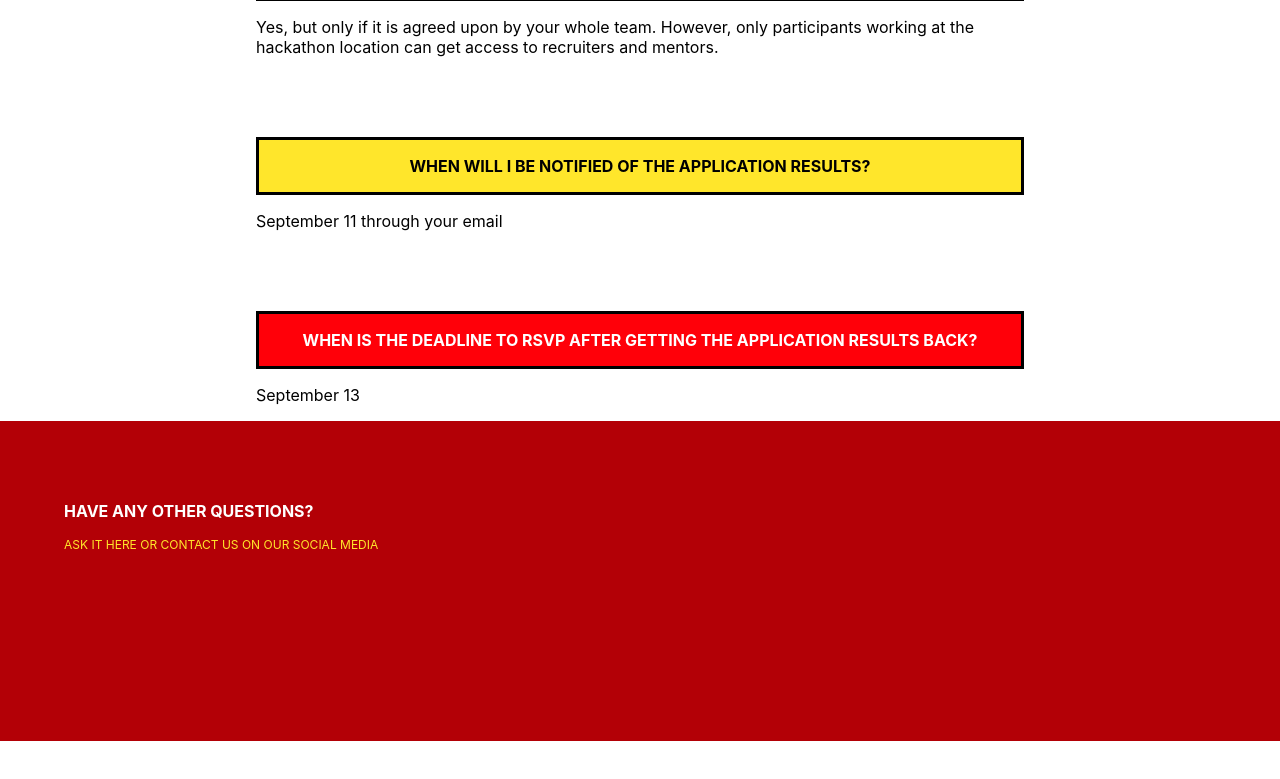
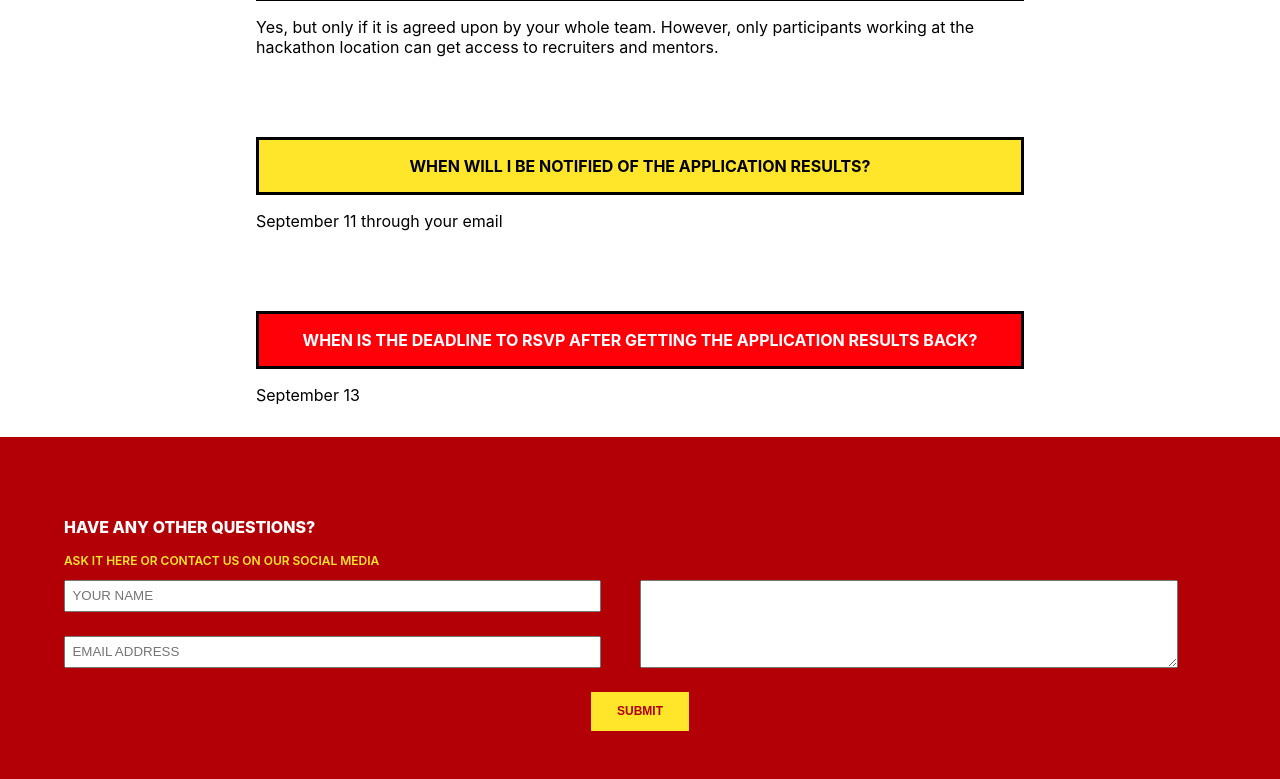
Before and after one commit to Hello-World-Purdue/hw21-frontend, a Next.js app: page /faq in a window 1280 px wide. Shown: the part 3469-4248 px from the top of the page. Before the commit the page ends 4210 px from the top, so only its background shows below. Built offline with nearby package versions, Linux system fonts and the light colour scheme; a web font is replaced by a local one.

Commit message:
Added other questions section

```diff
--- a/pages/faq.tsx
+++ b/pages/faq.tsx
@@ -3,6 +3,10 @@ import styles from "../styles/Home.module.css";
 
 import Link from "next/link";
 import faqList from "../assets/questions";
+
+const submitHandler = (e) => {
+  e.preventDefault();
+};
 
 export default function Faq() {
   return (
@@ -19,6 +23,36 @@ export default function Faq() {
             ASK IT HERE OR CONTACT US ON OUR SOCIAL MEDIA
           </p>
         </div>
+        <form>
+          <div className={styles.faq_formContainer}>
+            <div className={styles.faq_inputContainer}>
+              <input
+                className={styles.faq_input}
+                type="text"
+                name="name"
+                id="name"
+                placeholder="YOUR NAME"
+              />
+              <input
+                className={styles.faq_input}
+                type="email"
+                name="email"
+                id="email"
+                placeholder="EMAIL ADDRESS"
+              />
+            </div>
+            <textarea className={styles.faq_textArea}></textarea>
+          </div>
+          <div className={styles.faq_submitContainer}>
+            <button
+              onClick={submitHandler}
+              className={styles.faq_submit}
+              type="submit"
+            >
+              SUBMIT
+            </button>
+          </div>
+        </form>
       </div>
     </div>
   );
--- a/styles/Home.module.css
+++ b/styles/Home.module.css
@@ -441,20 +441,66 @@ https://stackoverflow.com/questions/39718512/put-footer-at-the-bottom-html-relat
 
 .faq_other {
   background-color: rgba(179, 0, 6, 255);
-  height: 40vh;
-  margin-top: vh;
+  height: auto;
+  margin-top: 2vh;
   padding: 5vw;
 }
 
 .faq_otherHeading {
   color: white;
-  font-weight: bolder;
+  font-weight: 800;
 }
 
 .faq_otherDescription {
   color: rgb(255, 230, 43);
   font-size: 75%;
+  font-weight: 600;
 }
+.faq_formContainer {
+  display: flex;
+  flex-direction: row;
+}
+
+.faq_inputContainer {
+  display: flex;
+  flex-direction: column;
+  width: 50vw;
+}
+
+.faq_input {
+  padding: 0.5vw;
+  margin-bottom: 3vh;
+  height: 4vh;
+}
+
+.faq_textArea {
+  margin-left: 3vw;
+  margin-right: 3vw;
+  height: 11vh;
+  width: 50vw;
+}
+
+.faq_submitContainer {
+  display: flex;
+  justify-content: center;
+}
+
+.faq_submit {
+  margin-top: 2vw;
+  text-align: center;
+  background-color: rgb(255, 230, 43);
+  border: none;
+  padding: 1vw 2vw 1vw 2vw;
+  color: rgba(179, 0, 6, 255);
+  font-size: 75%;
+  font-weight: 600;
+}
+
+.faq_submit:hover {
+  outline: solid rgba(179, 0, 6, 255);
+  outline-offset: -0.3vw;
+}
+
 @media (min-width: 800px) {
   .faq_main {
     background-image: none;
@@ -473,6 +519,9 @@ https://stackoverflow.com/questions/39718512/put-footer-at-the-bottom-html-relat
   }
   .faq_content {
     margin-top: 0px;
+  }
+  .faq_submit {
+    margin-top: 0vw;
   }
 }
 .event_container_2b {
```
